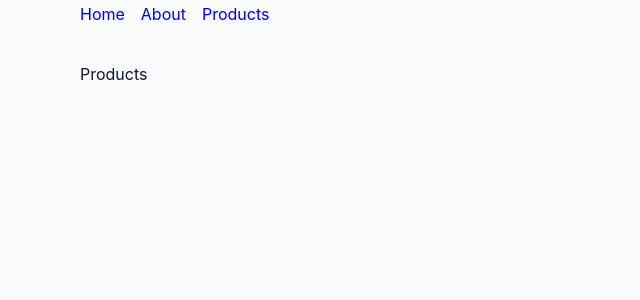
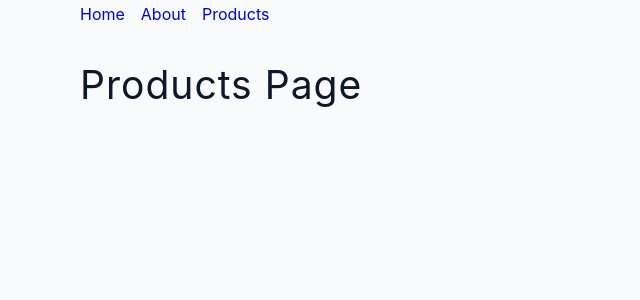
Before and after one commit to Er-RP/react-tutorials, a React (Create React App) app: page /products in a window 1280 px wide. Shown: the top 300 px of the page, without its empty margins (0-640 px from the left). Built offline with nearby package versions, Linux system fonts and the light colour scheme.

Commit message:
Parent route only comntent updated

```diff
--- a/src/App.js
+++ b/src/App.js
@@ -1,4 +1,5 @@
 import { Routes, Route } from "react-router-dom";
+import SharedLayout from "./layouts/SharedLayout";
 import About from "./pages/About";
 import Error from "./pages/Error";
 import Home from "./pages/Home";
@@ -7,7 +8,8 @@ import Products from "./pages/Products";
 const App = () => {
   return (
     <Routes>
-      <Route path="/" element={<Home />}>
+      <Route path="/" element={<SharedLayout />}>
+        <Route index element={<Home />} />
         <Route path="about" element={<About />} />
         <Route path="products" element={<Products />} />
         <Route path="*" element={<Error />} />
--- /dev/null
+++ b/src/layouts/SharedLayout.js
@@ -0,0 +1,13 @@
+import { Outlet } from "react-router-dom";
+import Navbar from "../components/Navbar";
+
+const SharedLayout = () => {
+  return (
+    <>
+      <Navbar />
+      <Outlet />
+    </>
+  );
+};
+
+export default SharedLayout;
--- a/src/pages/About.js
+++ b/src/pages/About.js
@@ -1,12 +1,7 @@
-import { Link } from "react-router-dom";
-
 const About = () => {
   return (
     <section className="section">
       <h2>About Page</h2>
-      <Link to="/" className="btn">
-        Home
-      </Link>
     </section>
   );
 };
--- a/src/pages/Home.js
+++ b/src/pages/Home.js
@@ -1,14 +1,10 @@
-import { Outlet } from "react-router-dom";
-import Navbar from "../components/Navbar";
+import { Link } from "react-router-dom";
 
 const Home = () => {
   return (
-    <>
-      <Navbar />
-      <section className="section">
-        <Outlet />
-      </section>
-    </>
+    <section className="section">
+      <h2>Home Page</h2>
+    </section>
   );
 };
 
--- a/src/pages/Products.js
+++ b/src/pages/Products.js
@@ -1,5 +1,9 @@
 const Products = () => {
-  return <div>Products</div>;
+  return (
+    <section className="section">
+      <h2>Products Page</h2>
+    </section>
+  );
 };
 
 export default Products;
```
Also changed, not shown: 1 other file (tests, documents, lock files or other folders).
